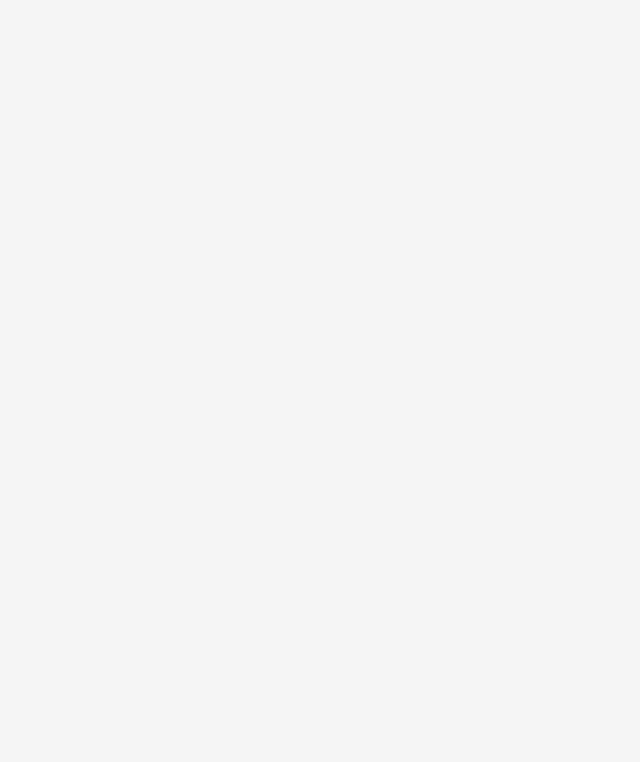
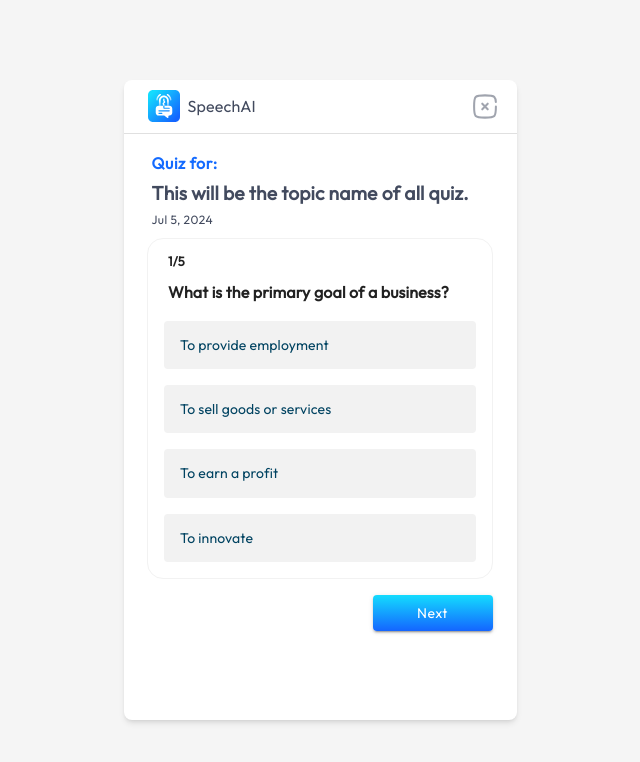
Before and after one commit to nazmulsujon/speechAI-UI, a React (Vite) app: page /quiz in a window 1280 px wide. Shown: the top 762 px of the page, without its empty margins (320-960 px from the left). Built offline with nearby package versions, Linux system fonts and the light colour scheme.

Commit message:
quiz page

```diff
--- a/src/App.tsx
+++ b/src/App.tsx
@@ -1,7 +1,6 @@
 import { BrowserRouter } from 'react-router-dom';
 import { CssBaseline } from '@mui/material';
 import Routing from './routes/Routing';
-import React from 'react';
 
 const App = () => {
   return (
--- a/src/main.tsx
+++ b/src/main.tsx
@@ -2,9 +2,18 @@ import ReactDOM from 'react-dom/client';
 import React from 'react';
 import App from './App';
 import './main.css';
+import { ThemeProvider, createTheme } from '@mui/material/styles';
+
+// Create a custom theme
+const theme = createTheme({
+  direction: 'rtl',
+  // Add more theme customization here if needed
+});
 
 ReactDOM.createRoot(document.getElementById('root') as HTMLElement).render(
   <React.StrictMode>
-    <App />
+    <ThemeProvider theme={theme}>
+      <App />
+    </ThemeProvider>
   </React.StrictMode>,
 );
--- a/src/pages/Quiz/Quiz.tsx
+++ b/src/pages/Quiz/Quiz.tsx
@@ -1,5 +1,8 @@
 import React, { useState } from 'react';
-import { Card, Typography, Button, Alert, Box } from '@mui/material';
+import { Card, Typography, Button, Alert, Box, Stack, Divider, CardContent } from '@mui/material';
+import Navbar from '@/components/Common/Navbar';
+import CheckCircleIcon from '@mui/icons-material/CheckCircle';
+import CancelIcon from '@mui/icons-material/Cancel';
 
 const quizData = [
   {
@@ -35,7 +38,163 @@ const quizData = [
 ];
 
 const Quiz: React.FC = () => {
-  return <div></div>;
+  const [currentQuestionIndex, setCurrentQuestionIndex] = useState(0);
+  const [selectedOptionIndex, setSelectedOptionIndex] = useState<number | null>(null);
+  const [isCorrect, setIsCorrect] = useState<boolean | null>(null);
+  const [score, setScore] = useState(0);
+  const [isQuizCompleted, setIsQuizCompleted] = useState(false);
+
+  const handleOptionClick = (index: number) => {
+    if (selectedOptionIndex === null) {
+      const isAnswerCorrect = index === quizData[currentQuestionIndex].correctAnswerIndex;
+      setSelectedOptionIndex(index);
+      setIsCorrect(isAnswerCorrect);
+      if (isAnswerCorrect) {
+        setScore((prevScore) => (prevScore += 1));
+      }
+    }
+  };
+
+  const handleNextClick = () => {
+    if (currentQuestionIndex < quizData.length - 1) {
+      setSelectedOptionIndex(null);
+      setIsCorrect(null);
+      setCurrentQuestionIndex((prevIndex) => prevIndex + 1);
+    } else {
+      setIsQuizCompleted(true);
+    }
+  };
+
+  const currentQuestion = quizData[currentQuestionIndex];
+
+  if (isQuizCompleted) {
+    return (
+      <Stack className="container" textAlign="center">
+        <Navbar />
+        <Divider sx={{ height: '1.5px' }} />
+        <Stack my={3} px="28px">
+          <Typography variant="h4" sx={{ fontFamily: 'Outfit', fontWeight: 600 }}>
+            Quiz Completed
+          </Typography>
+          <Typography variant="h6" sx={{ fontFamily: 'Outfit', fontSize: '1.2rem', fontWeight: 600 }}>
+            Your Score: {score} out of {quizData.length}
+          </Typography>
+        </Stack>
+      </Stack>
+    );
+  }
+
+  return (
+    <Stack className="container">
+      <Navbar />
+      <Divider sx={{ height: '1.5px' }} />
+      <Stack my={1}>
+        <Stack gap="0.1rem" px="28px" my={1}>
+          <Typography
+            variant="caption"
+            sx={{ fontFamily: 'Outfit', fontSize: '1rem', fontWeight: 600, color: '#146bff' }}
+          >
+            Quiz for:
+          </Typography>
+          <Typography variant="h6" sx={{ fontFamily: 'Outfit', fontSize: '1.2rem', fontWeight: 600 }}>
+            This will be the topic name of all quiz.
+          </Typography>
+          <Typography variant="caption" sx={{ fontFamily: 'Outfit' }}>
+            Jul 5, 2024
+          </Typography>
+        </Stack>
+
+        <Card
+          variant="outlined"
+          sx={{
+            width: '88%',
+            mx: 'auto',
+            pb: 0,
+            borderRadius: '16px',
+            border: '1px solid #F2F2F2',
+          }}
+        >
+          <Typography
+            variant="h6"
+            sx={{ px: '20px', pt: '12px', fontFamily: 'Outfit', fontSize: '0.8rem !important', fontWeight: 600 }}
+          >
+            {currentQuestionIndex + 1}/{quizData.length}
+          </Typography>
+          <Typography
+            variant="h6"
+            sx={{ px: '20px', py: '8px', fontFamily: 'Outfit', fontSize: '1rem !important', fontWeight: 600 }}
+          >
+            {currentQuestion.question}
+          </Typography>
+          <CardContent
+            sx={{
+              pt: '8px',
+              pb: '16px !important',
+              '& > * + *': {
+                marginTop: 2,
+              },
+            }}
+          >
+            {currentQuestion.options.map((option, index) => (
+              <Alert
+                key={index}
+                icon={
+                  selectedOptionIndex === index && isCorrect !== null ? (
+                    isCorrect ? (
+                      <CheckCircleIcon fontSize="inherit" sx={{ ml: '6px' }} />
+                    ) : (
+                      <CancelIcon fontSize="inherit" sx={{ ml: '6px' }} />
+                    )
+                  ) : (
+                    false
+                  )
+                }
+                severity={
+                  selectedOptionIndex === index && isCorrect !== null ? (isCorrect ? 'success' : 'error') : 'info'
+                }
+                sx={{
+                  cursor: selectedOptionIndex === null ? 'pointer' : 'default',
+                  backgroundColor:
+                    selectedOptionIndex === index && isCorrect !== null
+                      ? isCorrect
+                        ? '#adeeca'
+                        : '#f443366e'
+                      : '#F2F2F2',
+                  display: 'flex',
+                  justifyContent: 'space-between',
+                  alignItems: 'center',
+                  '& .MuiAlert-icon': {
+                    order: 1,
+                    marginLeft: 'auto',
+                    marginRight: '0',
+                  },
+                  fontFamily: 'Outfit',
+                }}
+                onClick={() => handleOptionClick(index)}
+              >
+                {option}
+              </Alert>
+            ))}
+          </CardContent>
+        </Card>
+      </Stack>
+
+      <Box px={3} py={1} display="flex" justifyContent="flex-end" width="100%">
+        <Button
+          variant="contained"
+          sx={{
+            width: '120px',
+            textTransform: 'none',
+            fontFamily: 'Outfit',
+            background: 'linear-gradient(to bottom, #14DCFE , #1465FF)',
+          }}
+          onClick={handleNextClick}
+        >
+          {currentQuestionIndex < quizData.length - 1 ? 'Next' : 'Finish'}
+        </Button>
+      </Box>
+    </Stack>
+  );
 };
 
 export default Quiz;
```
